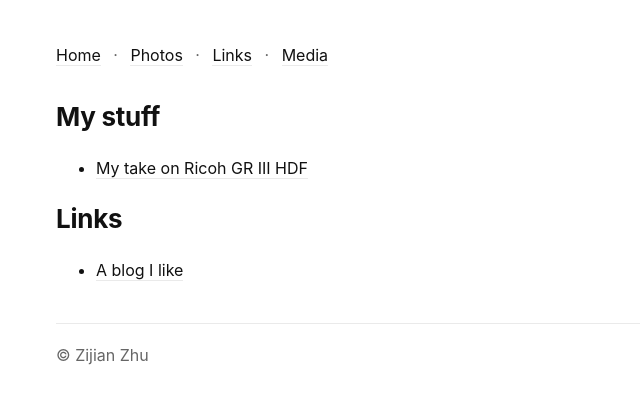
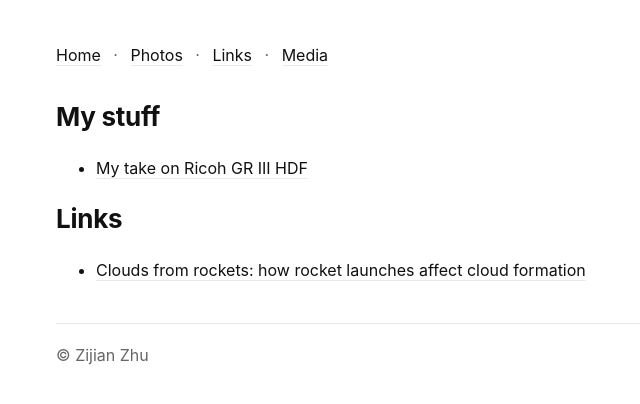
Before and after one commit to zijianzhu0/zijian.github.io, a Jekyll site: the page built from links.md, in a window 1280 px wide. Shown: the top 404 px of the page, without its empty margins (224-864 px from the left). Built offline with Jekyll 4.4.1, drawn with Linux system fonts in a browser that asks for light colours.

Commit message:
added a link finally

```diff
--- a/links.md
+++ b/links.md
@@ -9,4 +9,4 @@ title: Links
 
 # Links
 
-- [A blog I like](https://example.com)
+- [Clouds from rockets: how rocket launches affect cloud formation](https://www.cloudsandclimate.com/blog/clouds_from_rockets/)
```
